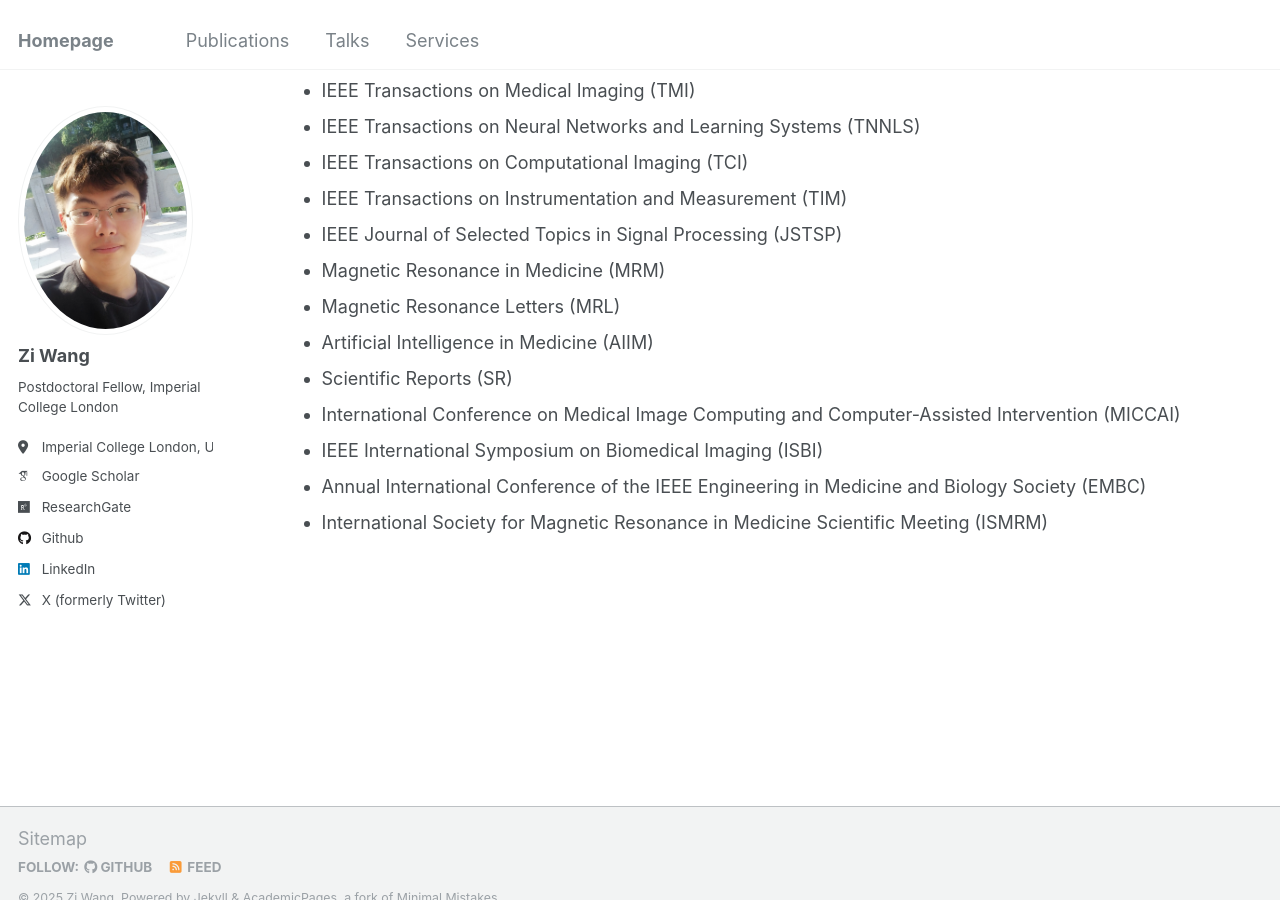
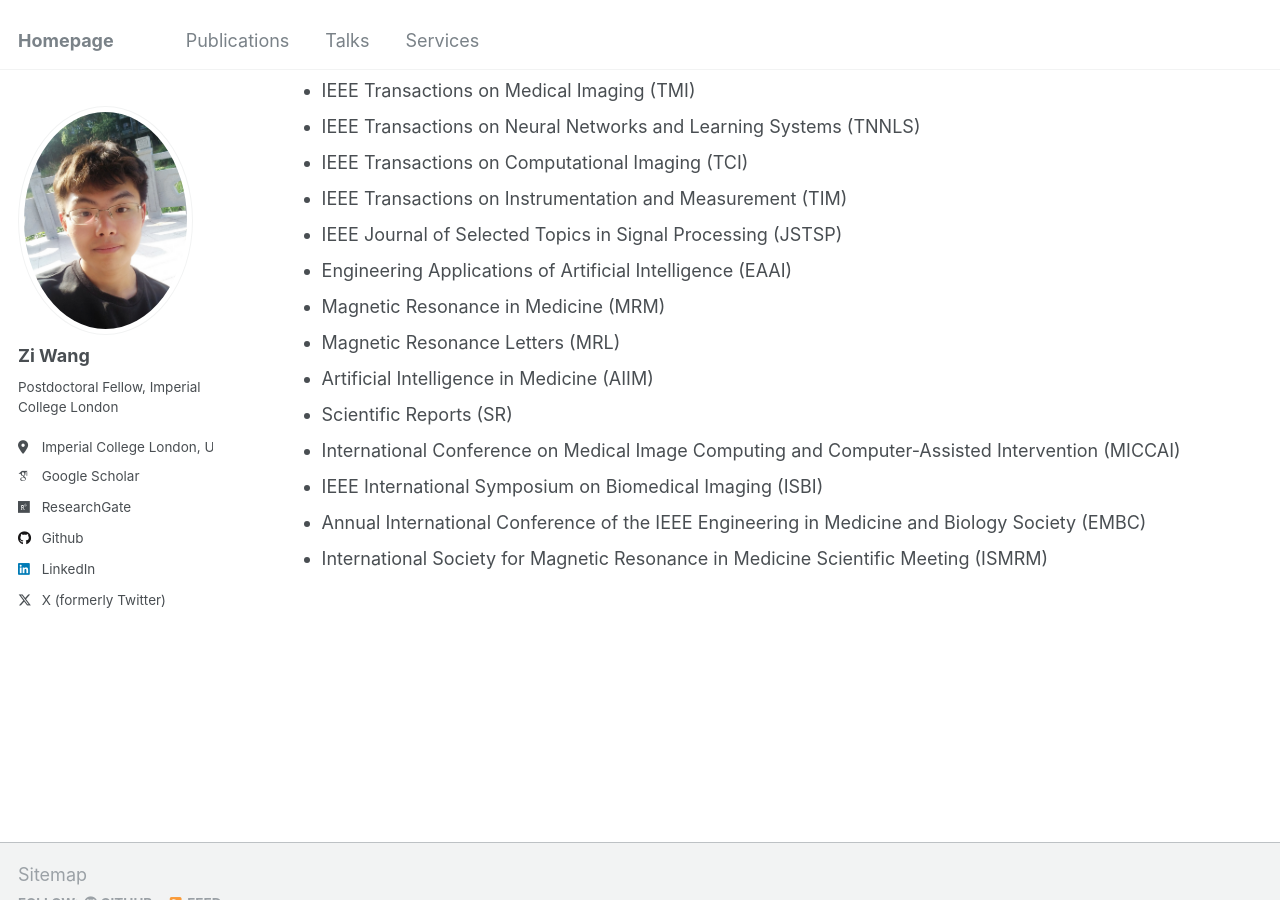
Before and after one commit to wangziblake/wangziblake.github.io, a Jekyll site: the page built from _pages/services.md, in a window 1280 px wide and 900 px high, scrolled down 426 px. Built offline with Jekyll 4.4.1, drawn with Linux system fonts in a browser that asks for light colours; some web fonts are replaced.

Commit message:
Update services.md

```diff
--- a/_pages/services.md
+++ b/_pages/services.md
@@ -21,6 +21,7 @@ Selected Journal & Conference Reviewer
 - IEEE Transactions on Computational Imaging (TCI)
 - IEEE Transactions on Instrumentation and Measurement (TIM)
 - IEEE Journal of Selected Topics in Signal Processing (JSTSP)
+- Engineering Applications of Artificial Intelligence (EAAI)
 - Magnetic Resonance in Medicine (MRM)
 - Magnetic Resonance Letters (MRL)
 - Artificial Intelligence in Medicine (AIIM)
```
